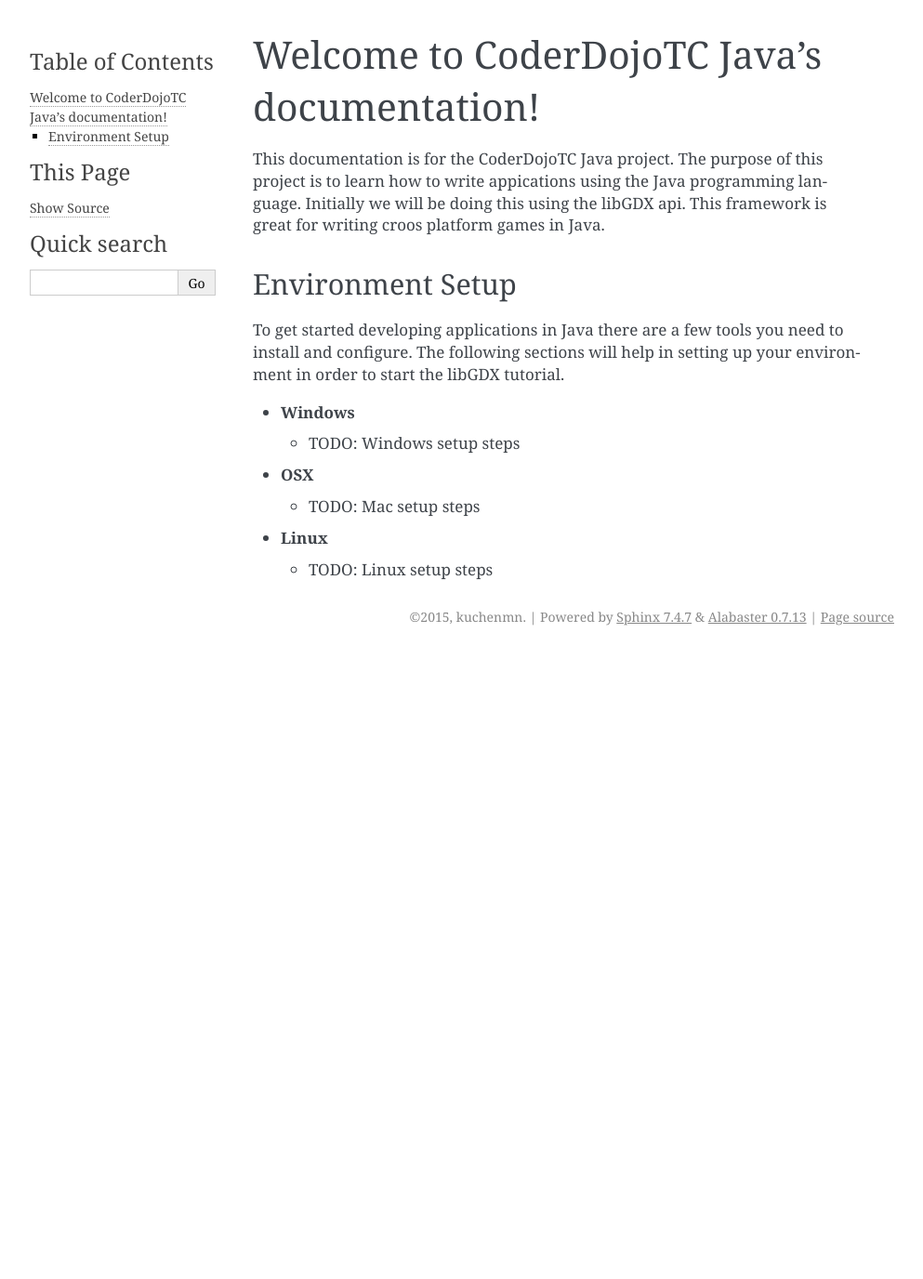
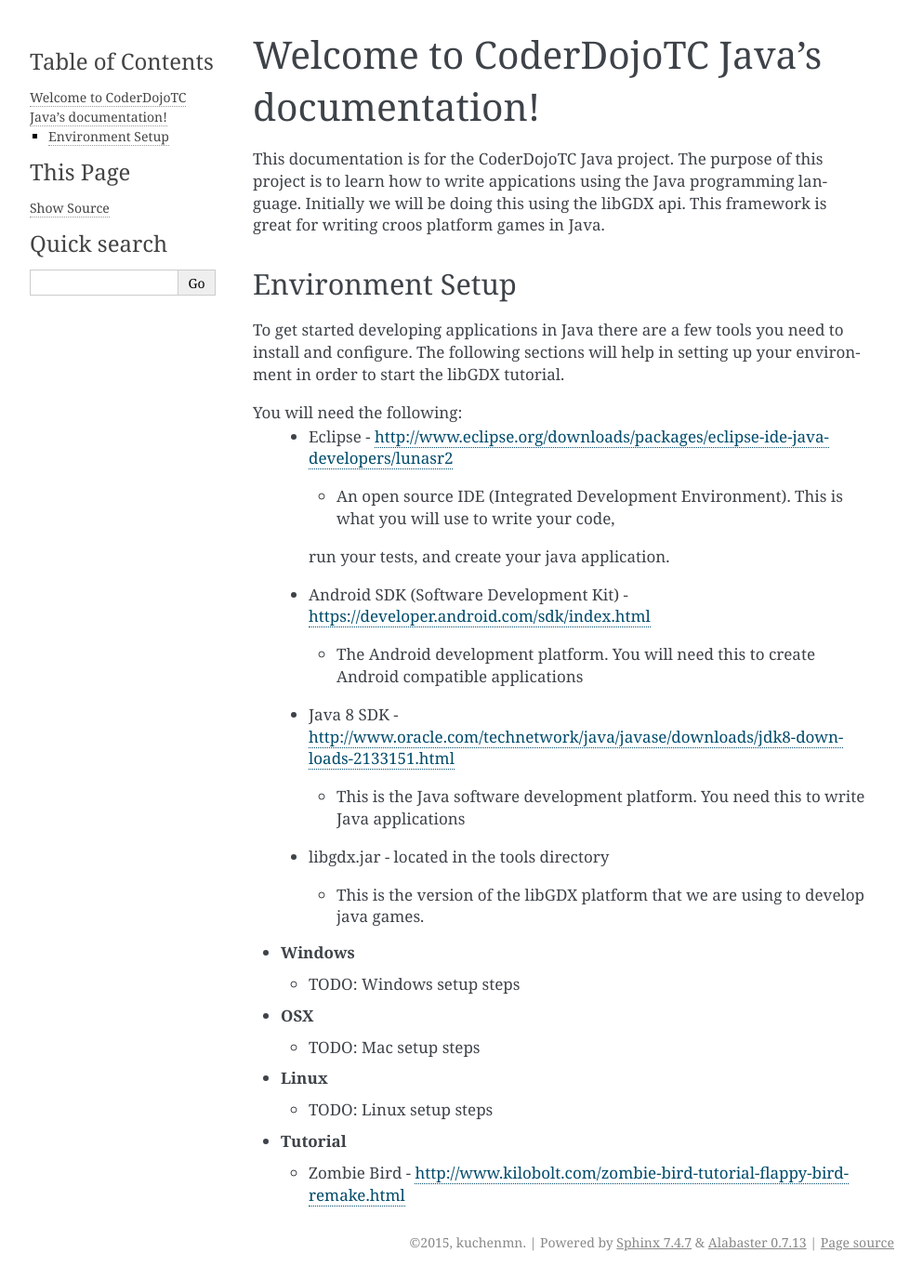
Before and after one commit to CoderDojoTC/java, a Sphinx documentation site: the page built from docs/index.rst, in a window 1280 px wide. Shown: the whole page at 93% size, without its empty margins (148-1141 px from the left). Built offline with Sphinx 7.4.7, drawn with Linux system fonts in a browser that asks for light colours; before the commit the page ends 900 px from its top, so only the background shows below that.

Commit message:
added doco

```diff
--- a/docs/index.rst
+++ b/docs/index.rst
@@ -14,6 +14,24 @@ Environment Setup
 To get started developing applications in Java there are a few tools you need to install and configure.  The
 following sections will help in setting up your environment in order to start the libGDX tutorial.
 
+You will need the following:
+  * Eclipse - http://www.eclipse.org/downloads/packages/eclipse-ide-java-developers/lunasr2
+
+    * An open source IDE (Integrated Development Environment).  This is what you will use to write your code,
+    run your tests, and create your java application.
+
+  * Android SDK (Software Development Kit) - https://developer.android.com/sdk/index.html
+
+    * The Android development platform.  You will need this to create Android compatible applications
+
+  * Java 8 SDK - http://www.oracle.com/technetwork/java/javase/downloads/jdk8-downloads-2133151.html
+
+    * This is the Java software development platform.  You need this to write Java applications
+
+  * libgdx.jar - located in the tools directory
+
+    * This is the version of the libGDX platform that we are using to develop java games.
+
 * **Windows**
 
   * TODO: Windows setup steps
@@ -25,3 +43,7 @@ following sections will help in setting up your environment in order to start th
 * **Linux**
 
   * TODO: Linux setup steps
+
+* **Tutorial**
+
+  * Zombie Bird - http://www.kilobolt.com/zombie-bird-tutorial-flappy-bird-remake.html
```
